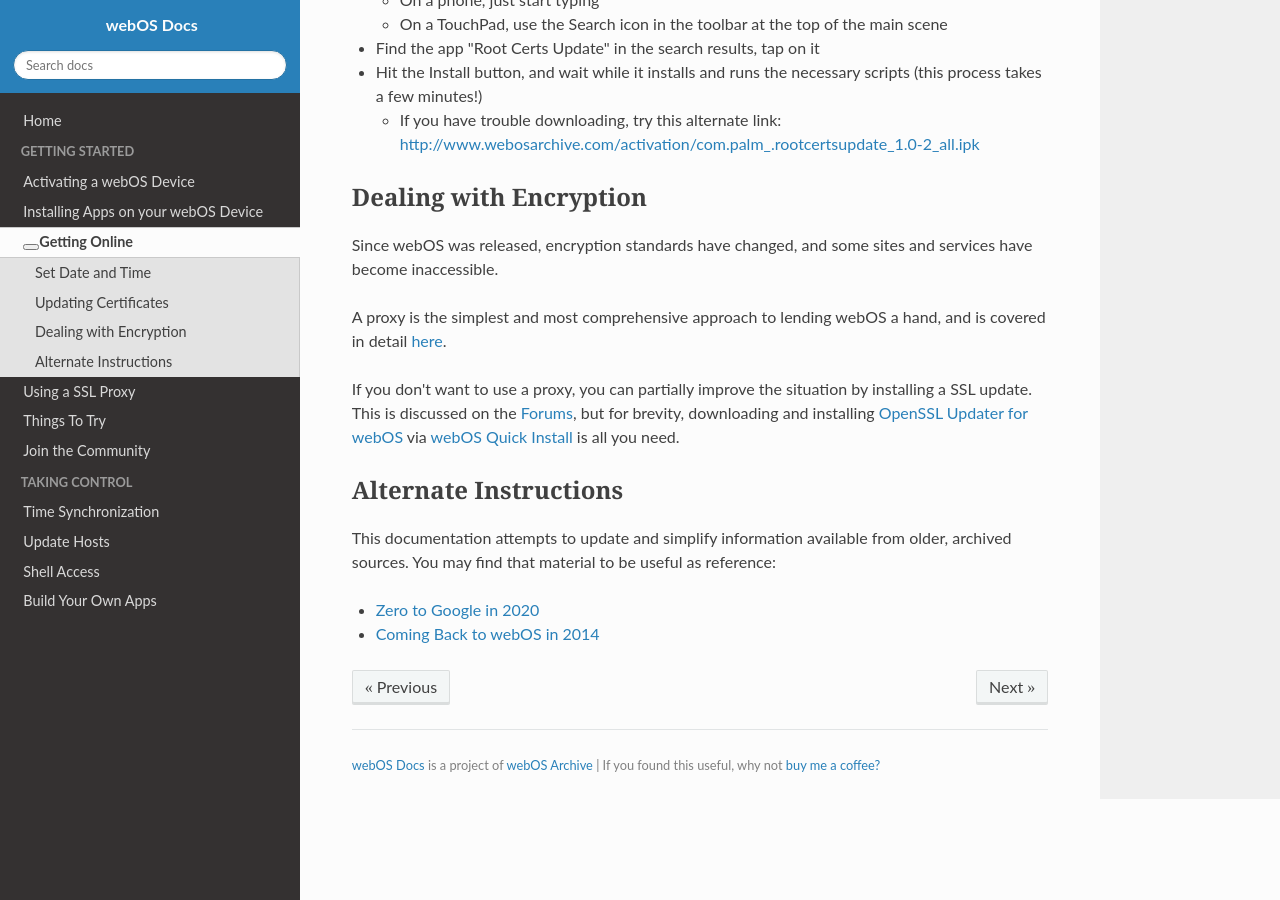
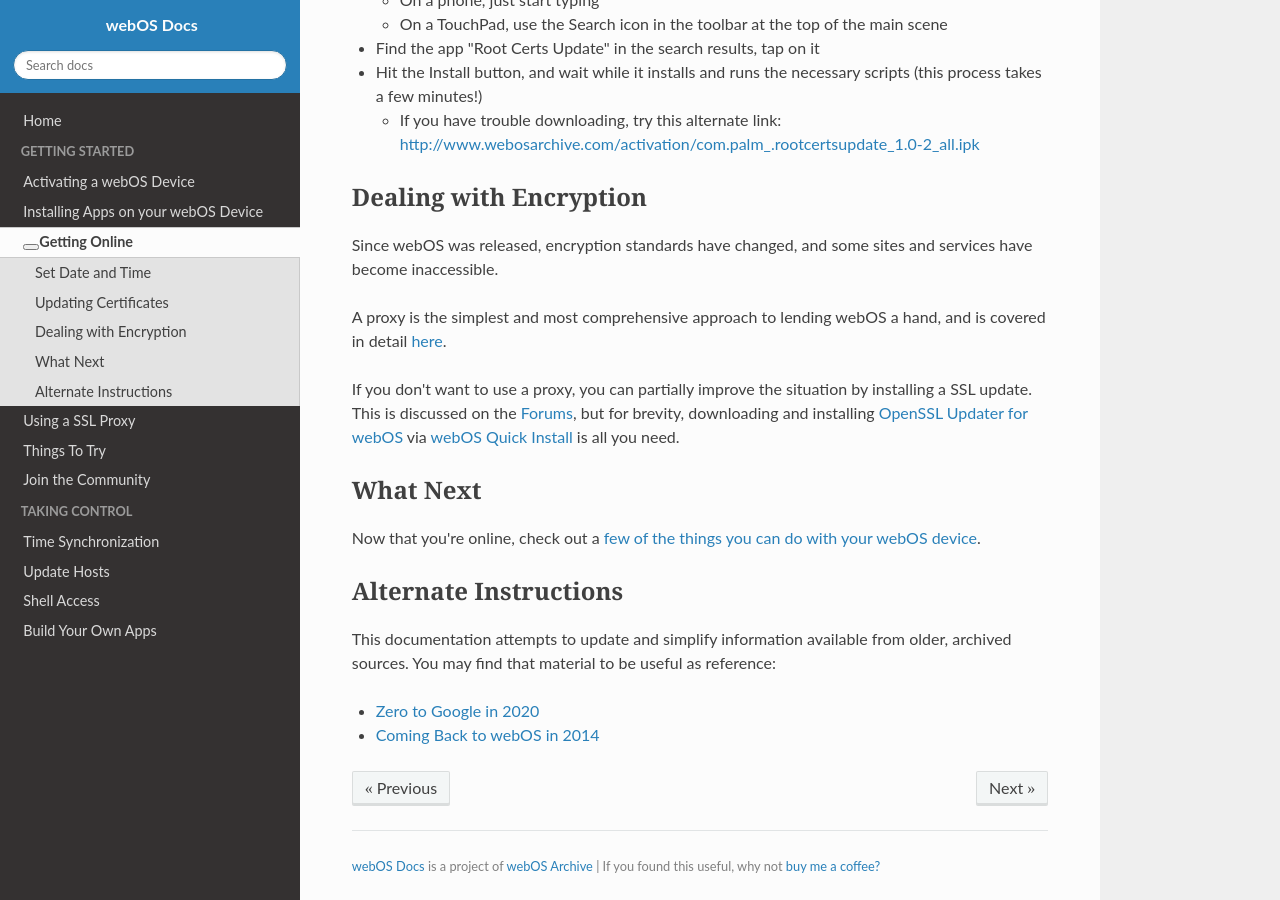
Before and after one commit to webOSArchive/webos-docs, an MkDocs documentation site: the page built from docs/online.md, in a window 1280 px wide and 900 px high, scrolled down 712 px. Built offline with MkDocs 1.6.1, drawn with Linux system fonts in a browser that asks for light colours; nearby versions of some CDN libraries; some web fonts are replaced; library files that are not in the unit come from our copies.

Commit message:
update links

```diff
--- a/docs/online.md
+++ b/docs/online.md
@@ -30,6 +30,10 @@ A proxy is the simplest and most comprehensive approach to lending webOS a hand,
 
 If you don't want to use a proxy, you can partially improve the situation by installing a SSL update. This is discussed on the <a href="https://forums.webosnation.com/palm-pre-2/332581-zero-google-2020-step-step.html" target="_blank">Forums</a>, but for brevity, downloading and installing <a href="http://preware.net/alpha/apps/armv7/org.webosinternals.openssl-updater_0.9.8-6_armv7.ipk" _target="blank">OpenSSL Updater for webOS</a> via [webOS Quick Install](appstores.md) is all you need.
 
+## What Next
+
+Now that you're online, check out a [few of the things you can do with your webOS device](thingstotry.md).
+
 ## Alternate Instructions
 
 This documentation attempts to update and simplify information available from older, archived sources. You may find that material to be useful as reference:
```
Also changed, not shown: docs/thingstotry.md (+4 -0 lines).
